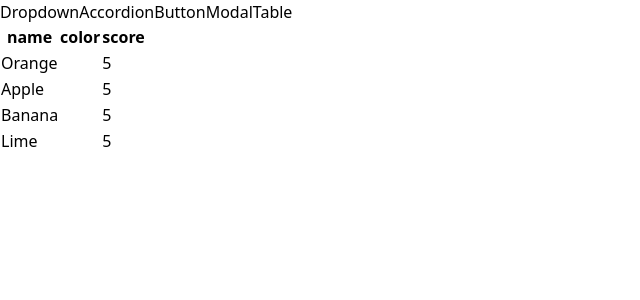
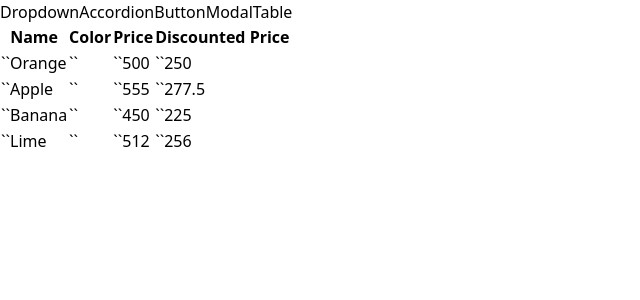
Before and after one commit to mdimran1409036/comps-react, a React (Vite) app: page /table in a window 1280 px wide. Shown: the top 300 px of the page, without its empty margins (0-640 px from the left). Built offline with nearby package versions, Linux system fonts and the light colour scheme.

Commit message:
modified the data table into reusable table

```diff
--- a/src/components/Table.jsx
+++ b/src/components/Table.jsx
@@ -1,22 +1,24 @@
 /* eslint-disable react/prop-types */
-const Table = ({ data }) => {
-  const renderedRows = data.map((item) => (
-    <tr key={item.name} className="border-b">
-      <td className="p-3">{item.name}</td>
-      <td className="p-3">
-        <div className={`p-3 m-2 ${item.color}`}></div>
+const Table = ({ data, config, keyFn }) => {
+  const renderedHeaders = config.map((column) => (
+    <th key={column.label}>{column.label}</th>
+  ));
+  const renderedRows = data.map((rowData) => {
+    const renderedCells = config.map((column) => (
+      <td className="p-3" key={column.label}>``
+        {column.render ? column.render(rowData): null}
       </td>
-      <td className="p-3">{item.score}</td>
-    </tr>
-  ));
+    ));
+    return (
+      <tr key={keyFn(rowData)} className="border-b">
+        {renderedCells}
+      </tr>
+    );
+  });
   return (
     <table className="table-auto border-spacing-2">
       <thead>
-        <tr className="border-b-2">
-          <th>name</th>
-          <th>color</th>
-          <th>score</th>
-        </tr>
+        <tr className="border-b-2">{renderedHeaders}</tr>
       </thead>
       <tbody>{renderedRows}</tbody>
     </table>
--- a/src/pages/TablePage.jsx
+++ b/src/pages/TablePage.jsx
@@ -2,14 +2,39 @@ import Table from "../components/Table";
 
 const TablePage = () => {
   const data = [
-    { name: "Orange", color: "bg-orange-500", score: 5 },
-    { name: "Apple", color: "bg-red-500", score: 5 },
-    { name: "Banana", color: "bg-yellow-500", score: 5 },
-    { name: "Lime", color: "bg-green-500", score: 5 },
+    { name: "Orange", color: "bg-orange-500", score: 500 },
+    { name: "Apple", color: "bg-red-500", score: 555 },
+    { name: "Banana", color: "bg-yellow-500", score: 450 },
+    { name: "Lime", color: "bg-green-500", score: 512 },
   ];
+  const config = [
+    { label: "Name", render: (fruit) => fruit.name },
+    {
+      label: "Color",
+      render: (fruit) => <div className={`p-3 m-2 ${fruit.color}`}> </div>,
+    },
+    { label: "Price", render: (fruit) => fruit.score, sort: (a, b) => a - b },
+    {
+      label: "Discounted Price",
+      render: (fruit) => fruit.score * 0.5,
+      sort: (a, b) => a - b,
+    },
+  ];
+  //   const vehicles=[
+  //     { name: "car", price: 500, discountedPrice: 230, image: "image 1" },
+  //     { name: "truck", price: 500, discountedPrice: 230, image: "image 2" },
+  //     { name: "bus", price: 500, discountedPrice: 230, image: "image 3" },
+  //     { name: "bike", price: 500, discountedPrice: 230, image: "image 4" },
+  //     { name: "taxi", price: 500, discountedPrice: 230, image: "image 5" },
+  //   ]
+
+  //giving controll to the user who will use this table component to select the key
+  const keyFn = (fruit) => {
+    return fruit.name;
+  };
   return (
     <div>
-      <Table data={data} />
+      <Table data={data} config={config} keyFn={keyFn} />
     </div>
   );
 };
```
Also changed, not shown: 1 other file (tests, documents, lock files or other folders).
